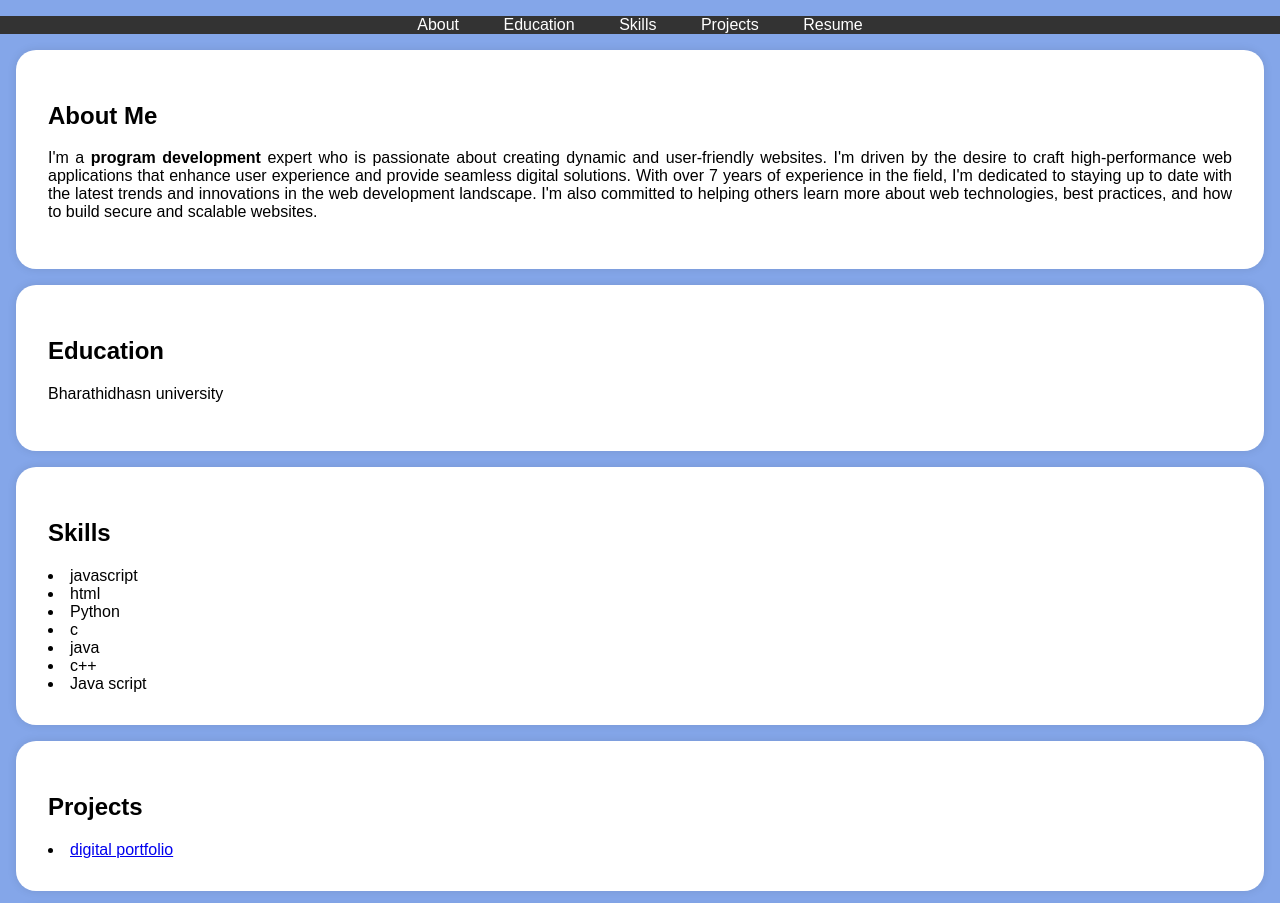
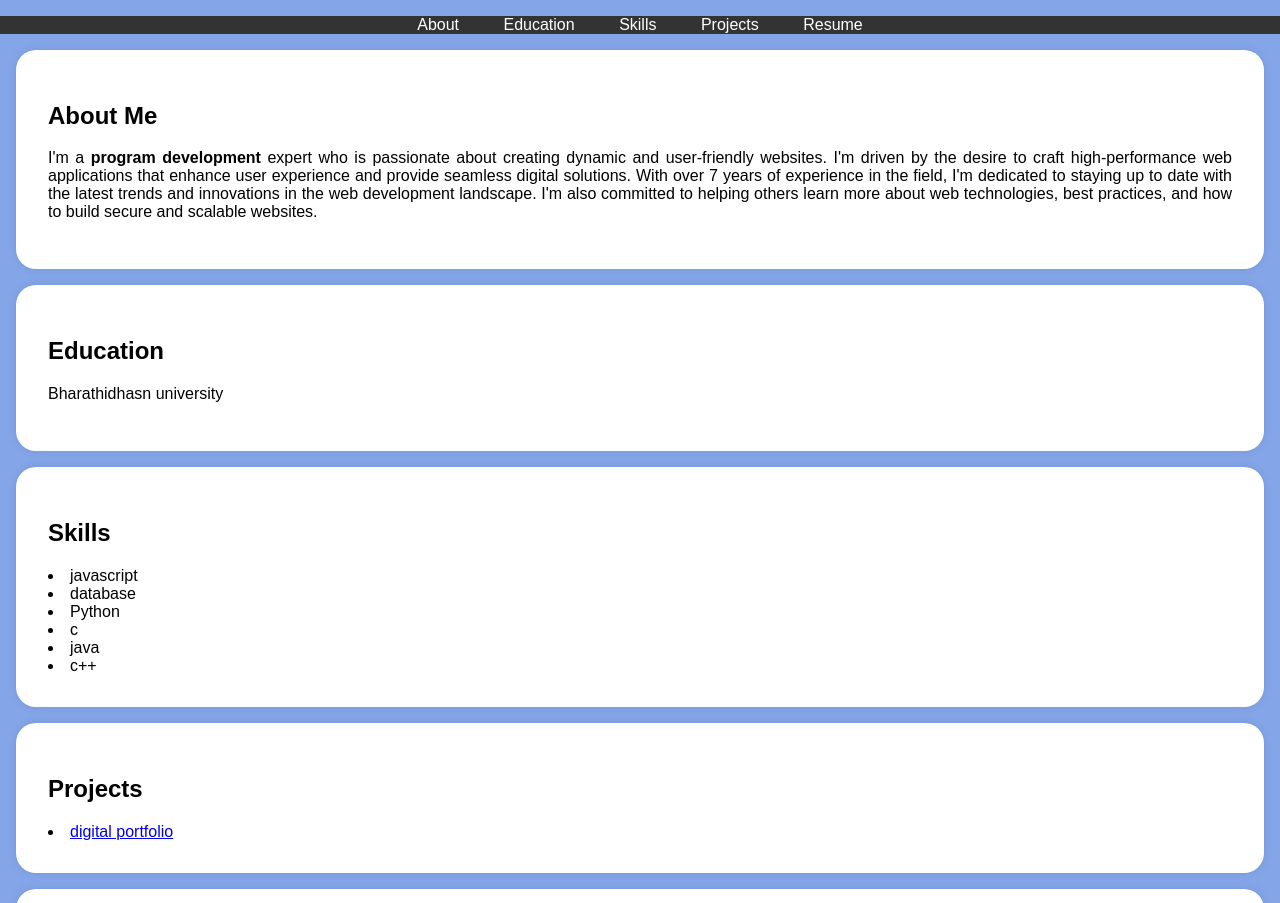
Before and after one commit to thirisha200621/digital-portfolio, a plain HTML site: page index.html in a window 1280 px wide. Shown: the part 197-1100 px from the top of the page. Drawn offline with Linux system fonts and the light colour scheme.

Commit message:
Update index.html

```diff
--- a/index.html
+++ b/index.html
@@ -139,12 +139,12 @@
             <h2>Skills</h2>
 
                 <li>javascript</li>
-                <li>html</li>
+                <li>database</li>
                 <li>Python</li>
                 <li>c</li>
                 <li>java</li>
                 <li>c++</li>
-                <li>Java script</li>
+
             </ul>
         </div>
     </section>
```
